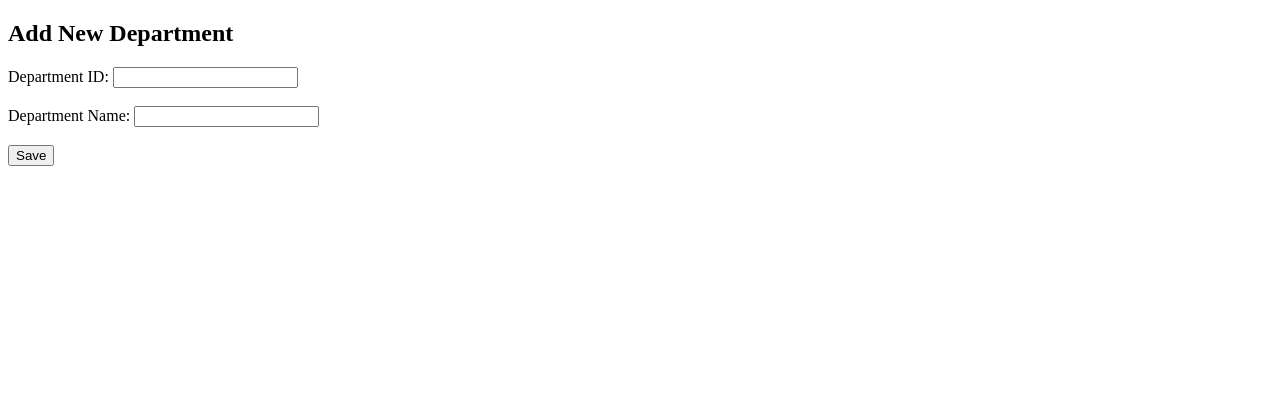
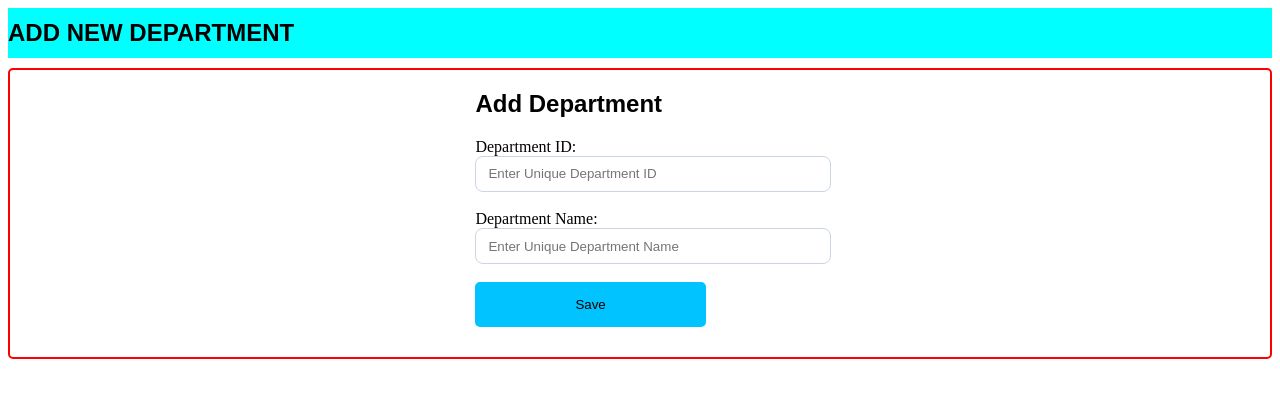
Before and after one commit to biswojitsahoo/Employee-department-management, a Flask app: page /addDepartment in a window 1280 px wide. Shown: the top 398 px of the page. Run offline with Flask 3, Linux system fonts and the light colour scheme.

Commit message:
Styles added

```diff
--- a/app.py
+++ b/app.py
@@ -14,11 +14,11 @@ app.secret_key = "biswojit0000sahoo"
 oracledb.init_oracle_client(lib_dir= r"C:\oracle\instantclient_23_9")
 # Oracle THIN Mode Connection
 connection = oracledb.connect(
-    user="user",
-    password="pass",
-    host="localhost",
+    user="pspdctmdev",
+    password="SummerDCTM_01_Dev",
+    host="AWSEPNNVAL0002",
     port=1521,
-    sid="xe"
+    sid="DNV55102"
 )
 
 # Fetch Employee data
--- /dev/null
+++ b/static/adddept.css
@@ -0,0 +1,121 @@
+/* .form-container{
+    display: flex;
+    flex-direction: row;
+    justify-content: space-evenly;
+  } */
+
+form{
+    border: 2px solid red;
+    border-radius: 5px;
+    justify-content: center;
+    /* padding: 10px; */
+    padding-bottom: 30px;
+    display: flex;
+}
+
+nav{
+    background-color: aqua;
+    height: 50px;
+    display: flex;
+    justify-content: left;
+    align-items: center;
+    margin-bottom: 10px;
+}
+
+h2{
+    font-family: Arial, Helvetica, sans-serif;
+}
+.navhd{
+    text-align: center;
+}
+button{
+    padding: 15px 100px;
+    background-color: rgb(0, 195, 255);
+    border: none;
+    border-radius: 5px;
+}
+button:hover{
+    cursor: pointer;
+    background-color: #cbd5e1;
+}
+
+/* input {
+  width: 100%;
+  box-sizing: border-box;
+  padding: 0.5rem 0.75rem;
+  border: 1px solid #ccc;
+  border-radius: 6px;
+  background: #fff;
+  color: #1f2937;
+  font-size: 16px;
+}
+input:focus {
+  outline: none;
+  border-color: #2563eb;
+  box-shadow: 0 0 0 3px rgba(37, 99, 235, 0.15);
+}
+input::placeholder {
+  color: #9ca3af;
+} */
+
+
+/* input {
+  width: 100%;
+  padding: 0.65rem 0.75rem;
+  border: 1px solid rgba(255, 255, 255, 0.5);
+  border-radius: 12px;
+  background: rgba(255, 255, 255, 0.25);
+  color: #0f172a;
+  backdrop-filter: blur(6px);
+  box-shadow: 0 8px 16px rgba(0, 0, 0, 0.05);
+}
+input:focus {
+  border-color: rgba(99, 102, 241, 0.8);
+  box-shadow: 0 0 0 4px rgba(99, 102, 241, 0.25);
+  outline: none;
+} */
+
+/* :root {
+  --input-bg: #1e1e1e;
+  --input-text: #e5e7eb;
+  --input-border: #374151;
+  --focus: #93c5fd;
+}
+input {
+  width: 100%;
+  padding: 0.5rem 0.75rem;
+  border: 1px solid var(--input-border);
+  border-radius: 6px;
+  background: var(--input-bg);
+  color: var(--input-text);
+}
+input:focus {
+  border-color: var(--focus);
+  box-shadow: 0 0 0 3px rgba(147, 197, 253, 0.25);
+  outline: none;
+} */
+
+input:focus-visible {
+  outline: 2px solid #2563eb;
+  outline-offset: 2px;
+}
+
+:root {
+  --border: #cbd5e1;
+  --bg: #ffffff;
+  --text: #1f2937;
+  --focus: #2563eb;
+}
+input {
+  width: 100%;
+  padding: .6rem .75rem;
+  border: 1px solid var(--border);
+  border-radius: 8px;
+  background: var(--bg);
+  color: var(--text);
+}
+input:focus {
+  border-color: var(--focus);
+  box-shadow: 0 0 0 3px rgba(37, 99, 235, 0.15);
+  outline: none;
+}
--- a/templates/addDepartment.html
+++ b/templates/addDepartment.html
@@ -4,13 +4,19 @@
     <meta charset="UTF-8">
     <meta name="viewport" content="width=device-width, initial-scale=1.0">
     <title>Add Department</title>
+    <link rel="stylesheet" href="/static/adddept.css">
 </head>
 <body>
-    <h2>Add New Department</h2>
+<nav>
+    <h2 class="navhd">ADD NEW DEPARTMENT</h2>
+</nav>
 <form method="POST">
-    Department ID: <input type="number" name="deptid" required><br><br>
-    Department Name: <input type="text" name="deptname" required><br><br>
+    <div class="insideform">
+            <h2>Add Department</h2>
+        Department ID: <input type="number" name="deptid" placeholder="Enter Unique Department ID" required><br><br>
+        Department Name: <input type="text" name="deptname" placeholder="Enter Unique Department Name" required><br><br>
     <button type="submit">Save</button>
+    </div>
 </form>
 </body>
 </html>
--- a/templates/department.html
+++ b/templates/department.html
@@ -8,6 +8,7 @@
 </head>
 <body>
 <nav class="navbar">
+    <h3>DEPARTMENT MANAGER</h3>
     <a href="/addDepartment" class="btn">Add Department</a>
 </nav>
 <div class = 'heading'>
--- a/templates/index.html
+++ b/templates/index.html
@@ -36,8 +36,8 @@
         <th>ID</th>
         <th>Name</th>
         <th>Salary</th>
-        <th>Department</th>
         <th>Department ID</th>
+        <th>Department Name</th>
         <th>DOB Of Employee</th>
         <th>Aadhaar Number</th>
         <th>Active Status</th>
```
Also changed, not shown: static/deptstyle.css (+17 -11 lines), static/editdept.css (added, +121 -0 lines), templates/add.html (+4 -6 lines), templates/editdept.html (+7 -1 lines).
